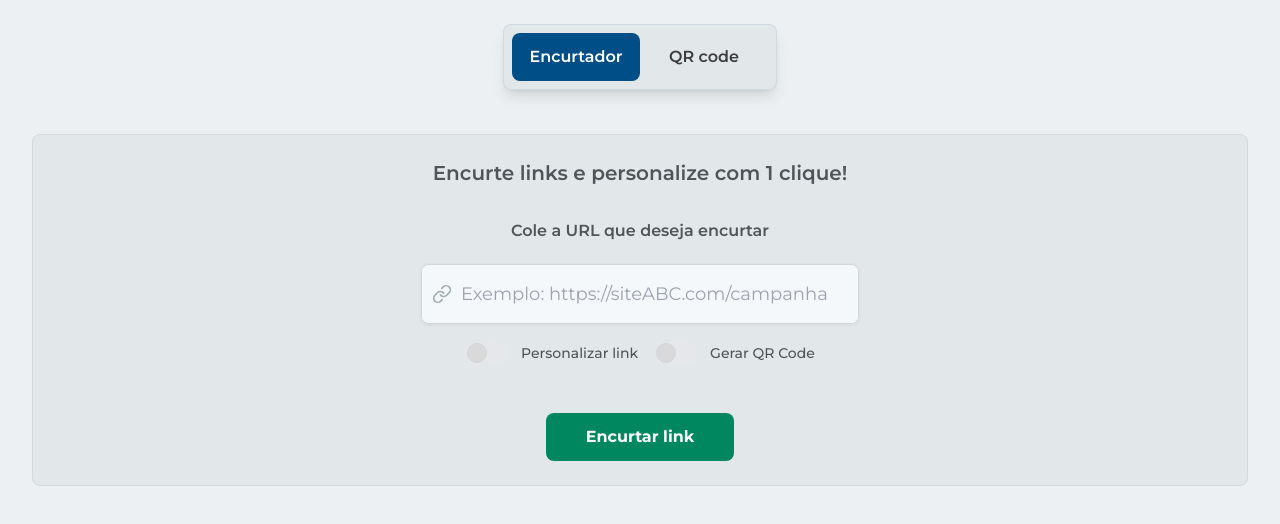
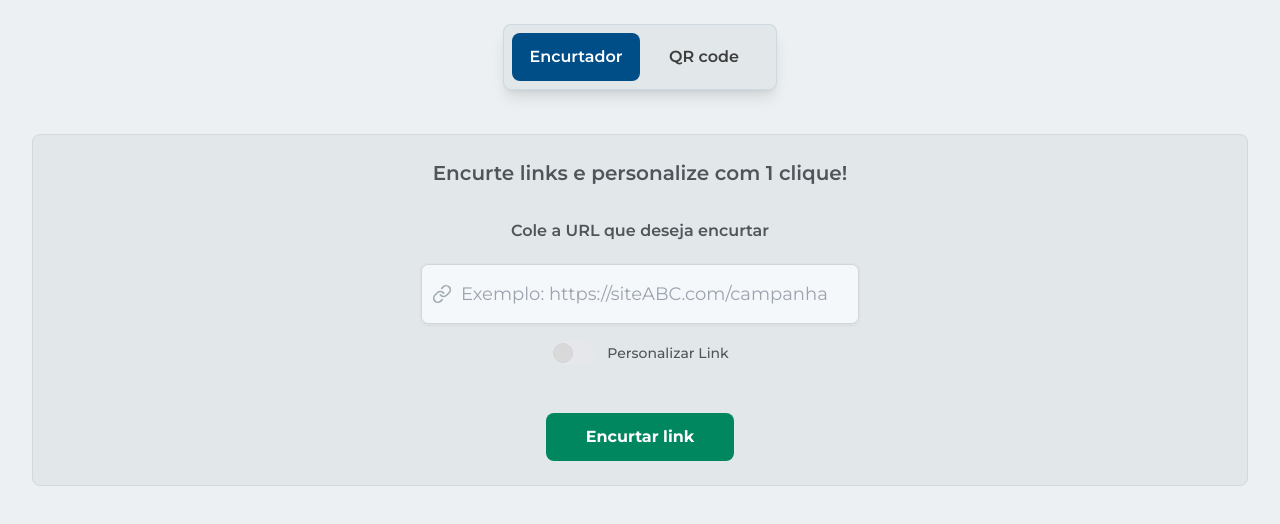
Before and after one commit to gabriellennon/short_link_front, a Next.js app: page / in a window 1280 px wide. Shown: the top 524 px of the page. Built offline with nearby package versions, Linux system fonts and the light colour scheme.

Commit message:
refactor components

```diff
--- a/src/app/page.tsx
+++ b/src/app/page.tsx
@@ -1,35 +1,42 @@
 "use client";
-import { useState } from 'react';
+import { ChangeEvent, useState } from 'react';
 import { Link as LinkIcon } from 'lucide-react';
 import { ToggleTools } from '@/components/ToggleTools';
+import { BoxTool } from '@/components/BoxTool';
+import { Button } from '@/components/Button';
+import { Switch } from '@/components/Switch';
+import { Input } from '@/components/Input';
 
 export default function Home() {
   const [customLink, setCustomLink] = useState(false);
-  const [generateQRCode, setGenerateQRCode] = useState(false);
+  // const [generateQRCode, setGenerateQRCode] = useState(false);
+  const [toolActive, setToolActive] = useState('SHORTLINK');
+  const [linkToCut, setLinkToCut] = useState('');
+
+  const handleChangeToolActive = (tabActive: string) => {
+    setToolActive(tabActive)
+}
 
   const handleActiveCustomLink = () => {
     setCustomLink(!customLink);
     // localStorage.setItem('isDarkMode', JSON.stringify(!isDarkMode))
   }
 
-  const handleGenerateQRCode = () => {
-    setGenerateQRCode(!generateQRCode);
+  const handleTypeLink = (event: ChangeEvent<HTMLInputElement>) => {
+    setLinkToCut(event.target.value)
   }
+
+  // const handleGenerateQRCode = () => {
+  //   setGenerateQRCode(!generateQRCode);
+  // }
 
   return (
     <div className="h-screen bg-blue-200">
       <main className="w-full flex flex-col items-center justify-center mx-auto max-w-7xl py-6 sm:px-6 lg:px-8">
-        {/* Toggle tools */}
-        <ToggleTools />
-        {/* Box tool */}
-        <div
-          className="bg-blue-300 border border-[#D2D8DE] rounded-lg py-6 sm:px-6 lg:px-8 mt-11 flex flex-col items-center justify-center gap-8 w-full"
+        <ToggleTools setToolActive={handleChangeToolActive} toolActive={toolActive} />
+        <BoxTool
+          title='Encurte links e personalize com 1 clique!'
         >
-          <h1
-            className="text-grey-400 font-semibold text-xl"
-          >
-            Encurte links e personalize com 1 clique!
-          </h1>
           <div className="flex flex-col items-center justify-center gap-3 w-full">
             <p
               className="text-grey-400 font-semibold text-base"
@@ -37,82 +44,32 @@ export default function Home() {
               Cole a URL que deseja encurtar
             </p>
             <div className="flex flex-col items-center justify-center gap-4 w-full">
-              {/* INPUT LINK */}
-              <div className=" lg:w-[440px]">
-                <div className="relative mt-2 rounded-lg shadow-sm">
-                  <div className="pointer-events-none absolute inset-y-0 left-0 flex items-center pl-3">
-                    <span
-                      className="text-gray-500 sm:text-sm"
-                    >
-                      <LinkIcon className="h-5 w-5 text-[#A0ACB2]" />
-                    </span>
-                  </div>
-                  <input
-                    type="text"
-                    name="url"
-                    id="url"
-                    className="block w-full rounded-lg border border-[#DCE2E5] bg-[#F5F8FA] py-4 pl-10 pr-8 text-gray-900 ring-1 ring-inset ring-gray-300 placeholder:text-gray-400 text-lg"
-                    placeholder="Exemplo: https://siteABC.com/campanha-site..."
-                  />
-                </div>
-              </div>
+              <Input
+                Icon={LinkIcon}
+                onChange={handleTypeLink}
+                placeholder="Exemplo: https://siteABC.com/campanha-site..."
+                value={linkToCut}
+              />
               {/* Toggles */}
               <div className="flex items-center justify-center gap-4">
-                <div className="flex items-center">
-                  <label
-                      className="inline-flex relative items-center cursor-pointer"
-                  >
-                      <input
-                          type="checkbox"
-                          value=""
-                          id="checked-toggle"
-                          className="sr-only peer"
-                          // defaultChecked={customLink}
-                          onChange={handleActiveCustomLink}
-                          checked={customLink}
-                          placeholder="Personalizar Link"
-                      />
-                      <div
-                        className="w-11 h-6 bg-gray-200 rounded-full peer peer-focus:ring-4 peer-focus:ring-blue-300 dark:peer-focus:ring-blue-800 dark:bg-[#515357] peer-checked:after:translate-x-full peer-checked:after:border-white after:content-[''] after:absolute after:top-0.5 after:left-[2px] after:bg-[#D9D9D9] after:border-gray-300 after:border after:rounded-full after:h-5 after:w-5 after:transition-all dark:border-gray-600 peer-checked:bg-blue-500"
-                      ></div>
-                  </label>
-                  <span
-                    className="ml-3 text-sm font-medium text-grey-400"
-                  >
-                    Personalizar link
-                  </span>
-                </div>
-                <div className="flex items-center">
-                  <label
-                      className="inline-flex relative items-center cursor-pointer"
-                  >
-                      <input
-                          type="checkbox"
-                          value=""
-                          id="checked-toggle"
-                          className="sr-only peer"
-                          // defaultChecked={generateQRCode}
-                          onChange={handleGenerateQRCode}
-                          checked={generateQRCode}
-                          placeholder="Gerar QR Code"
-                      />
-                      <div className="w-11 h-6 bg-gray-200 rounded-full peer peer-focus:ring-4 peer-focus:ring-blue-300 dark:peer-focus:ring-blue-800 dark:bg-[#515357] peer-checked:after:translate-x-full peer-checked:after:border-white after:content-[''] after:absolute after:top-0.5 after:left-[2px] after:bg-[#D9D9D9] after:border-gray-300 after:border after:rounded-full after:h-5 after:w-5 after:transition-all dark:border-gray-600 peer-checked:bg-blue-500"></div>
-                  </label>
-                  <span
-                    className="ml-3 text-sm font-medium text-grey-400"
-                  >
-                    Gerar QR Code
-                  </span>
-                </div>
+                <Switch
+                  onChange={handleActiveCustomLink}
+                  checked={customLink}
+                  title="Personalizar Link"
+                />
+
+                {/* <Switch
+                  onChange={handleGenerateQRCode}
+                  checked={generateQRCode}
+                  title="Gerar QR Code"
+                /> */}
               </div>
             </div>
-            <button
-              className="mt-9 py-3 px-10 rounded-lg bg-green-500 text-white font-bold"
-            >
-              Encurtar link
-            </button>
+            <Button
+              title='Encurtar link'
+            />
           </div>
-        </div>
+        </BoxTool>
       </main>
     </div>
 
--- /dev/null
+++ b/src/components/BoxTool.tsx
@@ -0,0 +1,21 @@
+import { ReactNode } from "react";
+
+type TBoxToolProps = {
+    title: string;
+    children: ReactNode;
+}
+
+export function BoxTool({ title, children }:TBoxToolProps){
+    return (
+        <div
+            className="bg-blue-300 border border-[#D2D8DE] rounded-lg py-6 sm:px-6 lg:px-8 mt-11 flex flex-col items-center justify-center gap-8 w-full"
+        >
+            <h1
+                className="text-grey-400 font-semibold text-xl"
+            >
+                {title}
+            </h1>
+            {children}
+        </div>
+    )
+}
--- /dev/null
+++ b/src/components/Button.tsx
@@ -0,0 +1,21 @@
+import clsx from 'clsx';
+
+interface IButtonProps extends React.ButtonHTMLAttributes<HTMLButtonElement> {
+    title: string;
+    variant?: 'primary';
+}
+
+export function Button (props: IButtonProps){
+    return (
+        <button
+            className={clsx(
+                "mt-9 py-3 px-10 rounded-lg bg-green-500 text-white font-bold", {
+                    'bg-green-500': props.variant === 'primary'
+                }
+            )}
+            {...props}
+        >
+            {props.title}
+        </button>
+    )
+}
--- /dev/null
+++ b/src/components/Input.tsx
@@ -0,0 +1,34 @@
+import React, { ChangeEvent } from 'react';
+import { LucideIcon } from 'lucide-react';
+
+type TInputProps = {
+    Icon?: LucideIcon;
+    placeholder?: string;
+    onChange: (event: ChangeEvent<HTMLInputElement>) => void;
+    value?: string;
+}
+
+export function Input({ Icon, placeholder, onChange, value }: TInputProps){
+    return(
+        <div className=" lg:w-[440px]">
+            <div className="relative mt-2 rounded-lg shadow-sm">
+                {Icon && (
+                    <div className="pointer-events-none absolute inset-y-0 left-0 flex items-center pl-3">
+                        <span
+                            className="text-gray-500 sm:text-sm"
+                        >
+                            <Icon className="h-5 w-5 text-[#A0ACB2]" />
+                        </span>
+                    </div>
+                )}
+                <input
+                    type="text"
+                    className="block w-full rounded-lg border border-[#DCE2E5] bg-[#F5F8FA] py-4 pl-10 pr-8 text-gray-900 ring-1 ring-inset ring-gray-300 placeholder:text-gray-400 text-lg"
+                    placeholder={placeholder}
+                    onChange={onChange}
+                    value={value}
+                />
+            </div>
+        </div>
+    )
+}
--- /dev/null
+++ b/src/components/Switch.tsx
@@ -0,0 +1,35 @@
+
+type TSwitchProps = {
+    onChange: () => void;
+    checked: boolean;
+    title: string;
+}
+
+export function Switch({ onChange, checked, title }: TSwitchProps){
+    return (
+        <div className="flex items-center">
+            <label
+                className="inline-flex relative items-center cursor-pointer"
+            >
+                <input
+                    type="checkbox"
+                    value=""
+                    id="checked-toggle"
+                    className="sr-only peer"
+                    // defaultChecked={customLink}
+                    onChange={onChange}
+                    checked={checked}
+                    placeholder={title}
+                />
+                <div
+                className="w-11 h-6 bg-gray-200 rounded-full peer peer-focus:ring-4 peer-focus:ring-blue-300 dark:peer-focus:ring-blue-800 dark:bg-[#515357] peer-checked:after:translate-x-full peer-checked:after:border-white after:content-[''] after:absolute after:top-0.5 after:left-[2px] after:bg-[#D9D9D9] after:border-gray-300 after:border after:rounded-full after:h-5 after:w-5 after:transition-all dark:border-gray-600 peer-checked:bg-blue-500"
+                ></div>
+            </label>
+            <span
+            className="ml-3 text-sm font-medium text-grey-400"
+            >
+                {title}
+            </span>
+        </div>
+    )
+}
--- a/src/components/ToggleTools.tsx
+++ b/src/components/ToggleTools.tsx
@@ -1,14 +1,12 @@
 "use client";
-import { useState } from "react";
 import clsx from 'clsx';
 
-export function ToggleTools (){
-    const [toolActive, setToolActive] = useState('SHORTLINK');
+type TToggleToolsProps = {
+    setToolActive: (tabActive: string) => void;
+    toolActive: string;
+}
 
-    const handleChangeToolActive = (tabActive: string) => {
-        console.log('teste')
-        // setToolActive(tabActive)
-    }
+export function ToggleTools ({ setToolActive, toolActive }: TToggleToolsProps){
 
     return(
         <div
```
